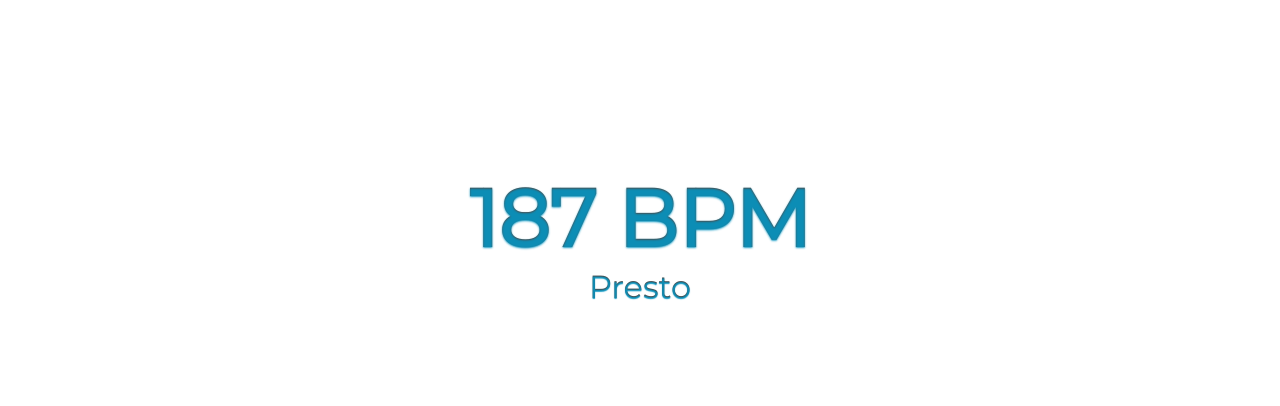
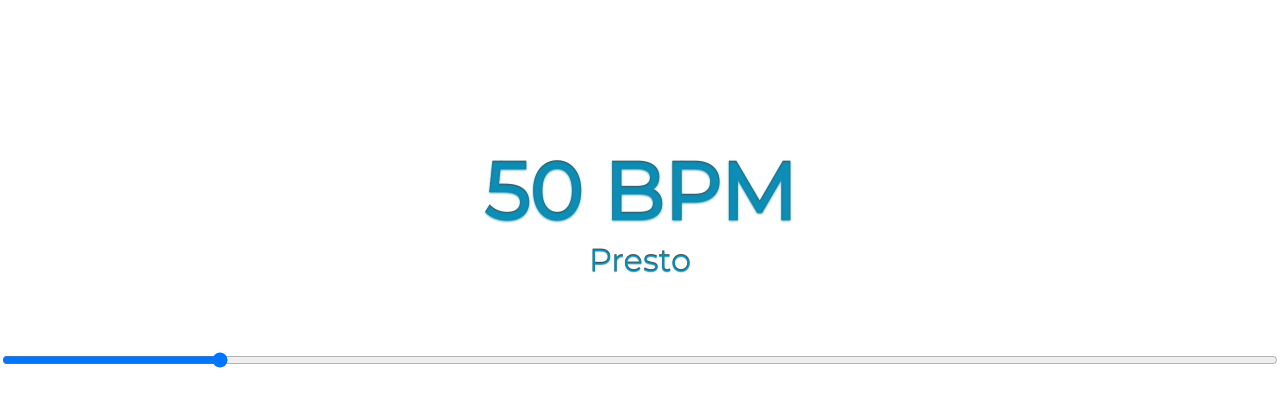
Before and after one commit to rafalwolny/metronome_app, a React app: page / in a window 1280 px wide. Shown: the top 406 px of the page. Built offline with nearby package versions, Linux system fonts and the light colour scheme.

Commit message:
Slider component and styles added

```diff
--- a/src/components/App.js
+++ b/src/components/App.js
@@ -1,7 +1,6 @@
 import React, { Component } from 'react';
 import { createGlobalStyle } from 'styled-components';
-import MainDisplay from './MainDisplay'
-
+import Slider from './Slider';
 
 const GlobalStyle = createGlobalStyle`
   body{
@@ -12,8 +11,7 @@ const GlobalStyle = createGlobalStyle`
 
   #app{
     height: 100vh;
-    display: grid;
-    grid-template-rows: 2fr 1fr 1fr 1fr 1fr;
+    width: 100vw;
   }
 `
 
@@ -22,7 +20,7 @@ class App extends Component{
     return(
       <React.Fragment>
         <GlobalStyle />
-        <MainDisplay />
+        <Slider />
       </React.Fragment>
     );
   }
--- a/src/components/MainDisplay.js
+++ b/src/components/MainDisplay.js
@@ -32,15 +32,11 @@ const TempoName = styled.p `
   background-clip: text;
 `
 
-class MainDisplay extends React.Component{
- render(){
+export default function MainDisplay(props){
     return(
       <React.Fragment>
-        <BpmMeter>187 BPM</BpmMeter>
+        <BpmMeter>{props.bpmValue} BPM</BpmMeter>
         <TempoName>Presto</TempoName>
       </React.Fragment>
     );
-  }
 }
-
-export default MainDisplay;
--- /dev/null
+++ b/src/components/Slider.js
@@ -0,0 +1,28 @@
+import React from 'react';
+import styled from 'styled-components';
+import MainDisplay from './MainDisplay';
+
+const Container = styled.div `
+  height: 50vh;
+  display: grid;
+  grid-template-rows: 3fr 1fr 1fr;
+`
+
+export default class Slider extends React.Component {
+  constructor(props) {
+    super(props);
+    this.state = {
+      bpmValue: 50
+    }
+  }
+
+
+  render(){
+    return(
+      <Container>
+        <MainDisplay bpmValue={this.state.bpmValue} />
+        <input type="range" min={20} max={200} value={this.state.bpmValue} className="slider" onChange={this.handleOnChange} />
+      </Container>
+    );
+  }
+}
```
